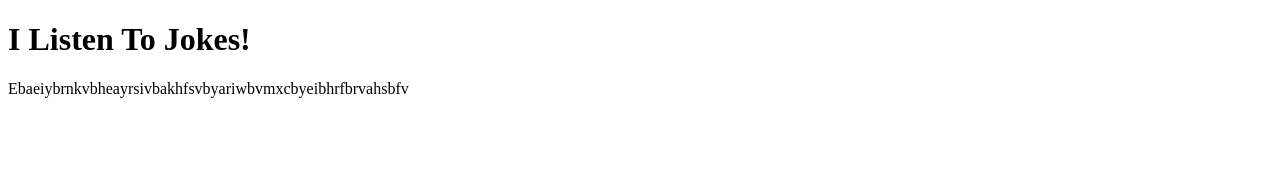
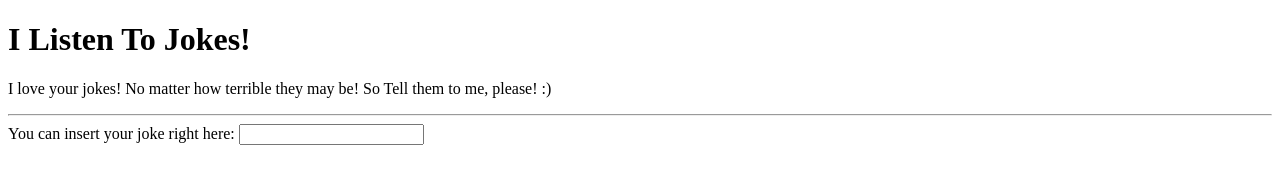
Before and after one commit to robbiestoffel/joke-listener, a plain HTML site: page index.html in a window 1280 px wide. Drawn offline with Linux system fonts and the light colour scheme.

Commit message:
joke insert form

```diff
--- a/index.html
+++ b/index.html
@@ -6,6 +6,11 @@
   </head>
   <body>
     <h1>I Listen To Jokes!</h1>
-    <p>Ebaeiybrnkvbheayrsivbakhfsvbyariwbvmxcbyeibhrfbrvahsbfv</p>
+    <p>I love your jokes! No matter how terrible they may be! So Tell them to me, please! :)</p>
+    <hr>
+    <form>
+      <label for="form">You can insert your joke right here:</label>
+      <input type="text" id="form" name="form">
+    </form>
   </body>
 </html>
```
